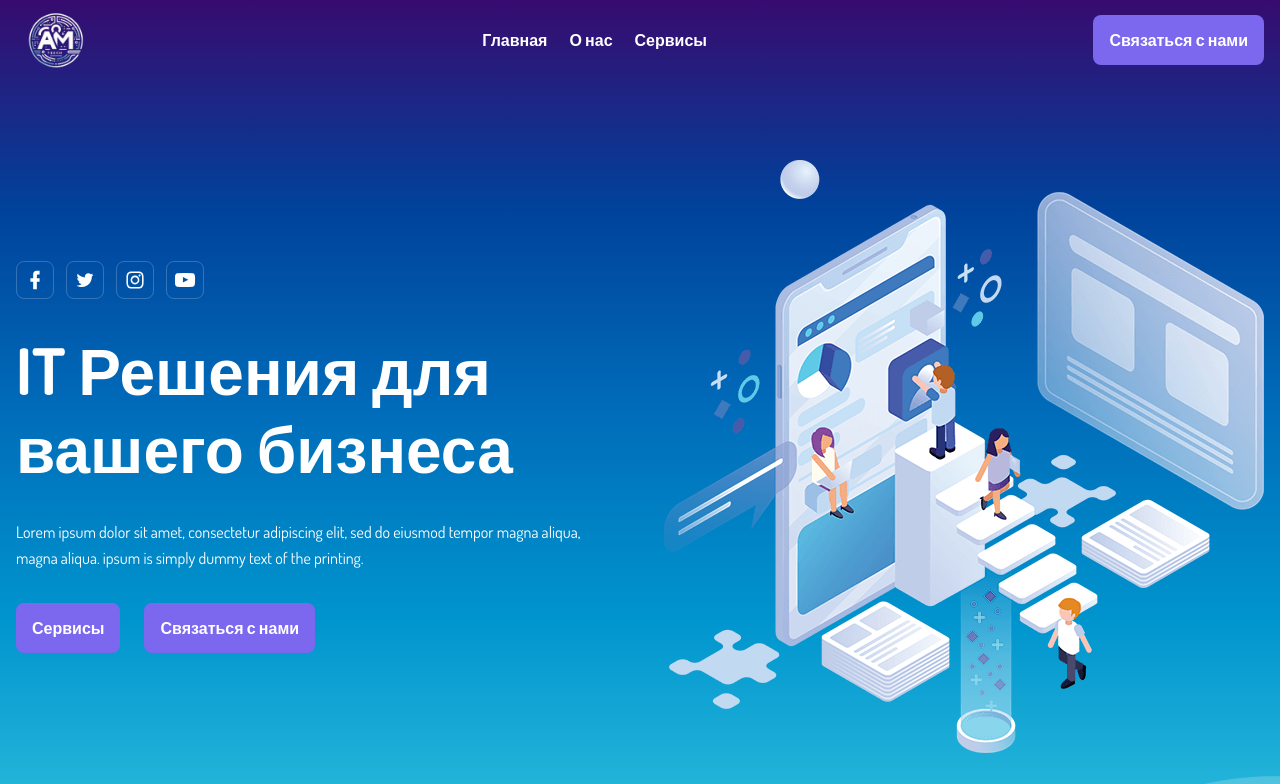
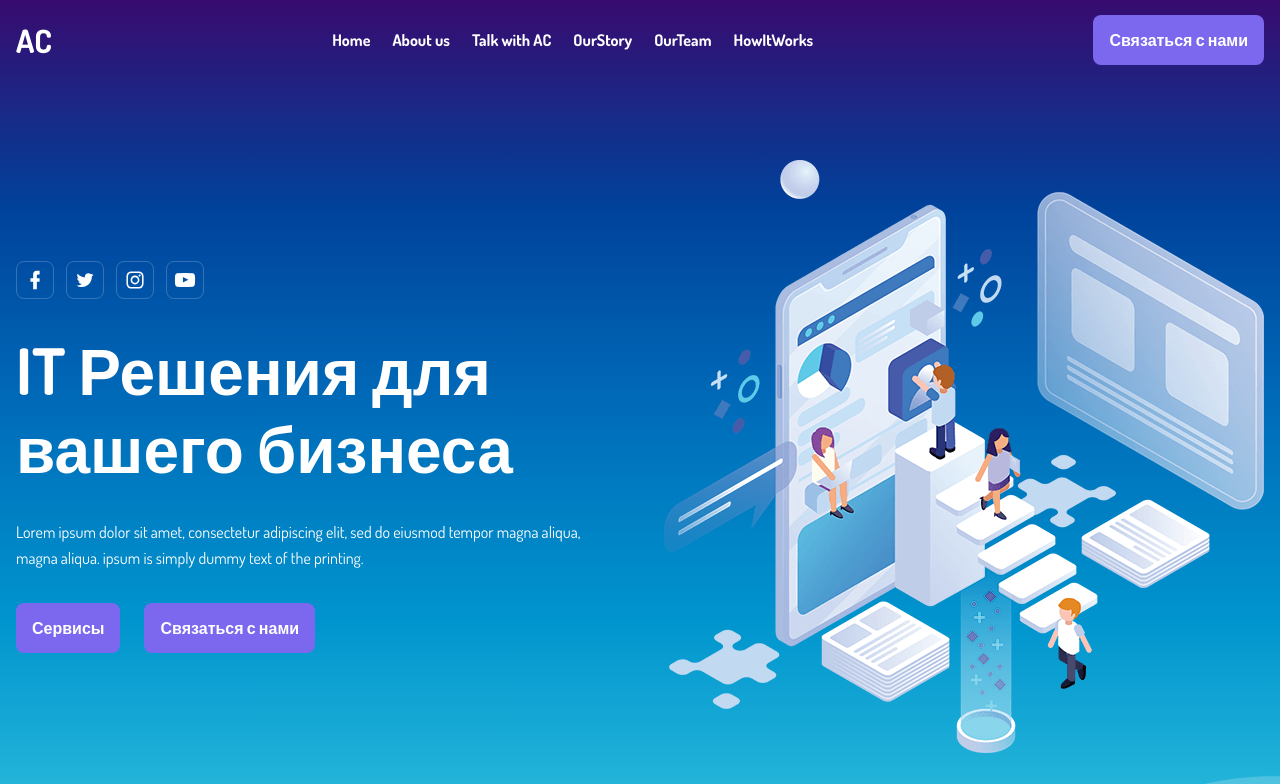
Before and after one commit to iliasabai09/sduAnalytics, a Vue app: page / in a window 1280 px wide. Shown: the top 784 px of the page. Built offline with nearby package versions, Linux system fonts and the light colour scheme.

Commit message:
Изменил логотип

```diff
--- a/src/components/DesktopNavbar.vue
+++ b/src/components/DesktopNavbar.vue
@@ -6,8 +6,7 @@
 
 <script setup lang="ts">
 import UNavbarLink from '@/ui/UNavbarLink.vue'
-import { onMounted, ref } from 'vue'
-import { scrollToSection } from '@/utils/functions/scrollToSection'
+import { ref } from 'vue'
 
 defineProps({
   color: {
@@ -18,32 +17,26 @@ defineProps({
 
 const links = ref([
   {
-    title: 'Главная',
+    title: 'Home',
     link: '/'
   }, {
-    title: 'О нас',
+    title: 'About us',
     link: 'about'
-  }, {
-    title: 'Сервисы ',
-    link: 'services'
-  },
-  /*{
-    title: 'Портфолио',
-    link: 'portfolio'
   },
   {
-    title: 'Страницы',
-    link: 'pages'
+    title: 'Talk with AC',
+    link: 'services'
+  }, {
+    title: 'OurStory',
+    link: 'ourStory'
+  }, {
+    title: 'OurTeam',
+    link: 'OurTeam'
   },
   {
-    title: 'Блог',
-    link: 'blog'
+    title: 'HowItWorks',
+    link: 'howItWorks'
   },
-  {
-    title: 'Контакты',
-    link: 'contact'
-  }
-  */
 ])
 </script>
 
--- a/src/ui/ULogo.vue
+++ b/src/ui/ULogo.vue
@@ -1,5 +1,6 @@
 <template>
-  <img src="../assets/newLogo.png" alt="logo" :height="height">
+<!--  <img src="../assets/newLogo.png" alt="logo" :height="height">-->
+  <h1 style="color: #fff">AC</h1>
 </template>
 
 <script setup lang="ts">
```
